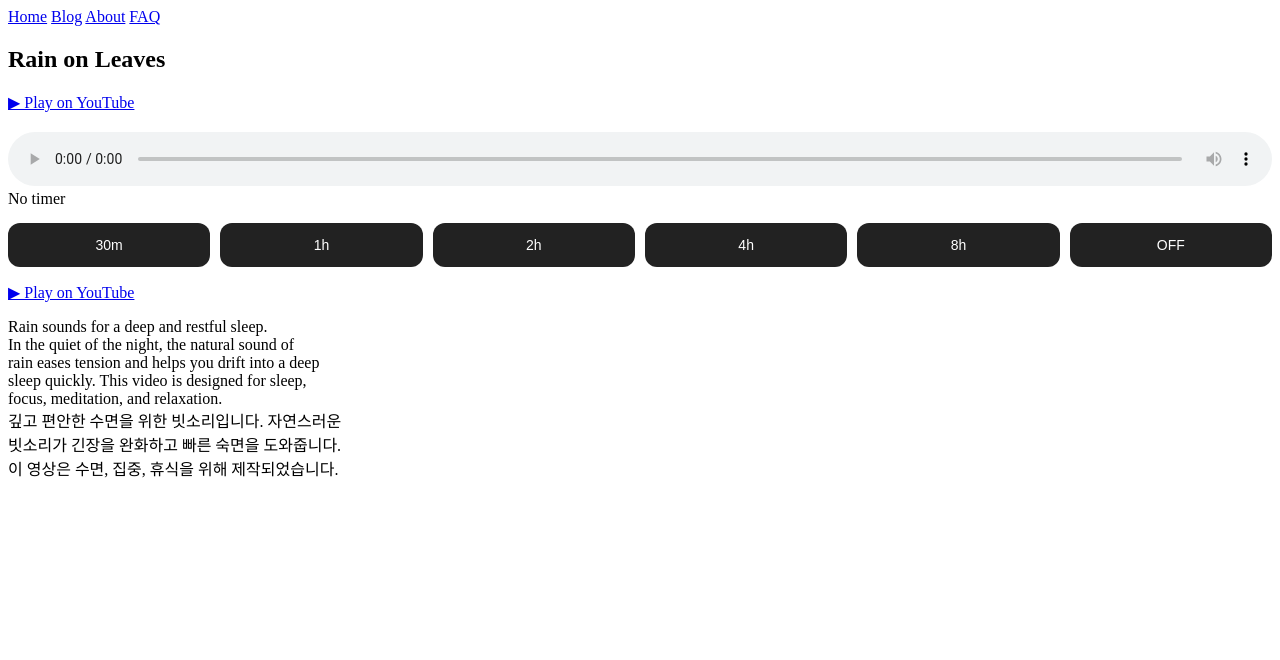
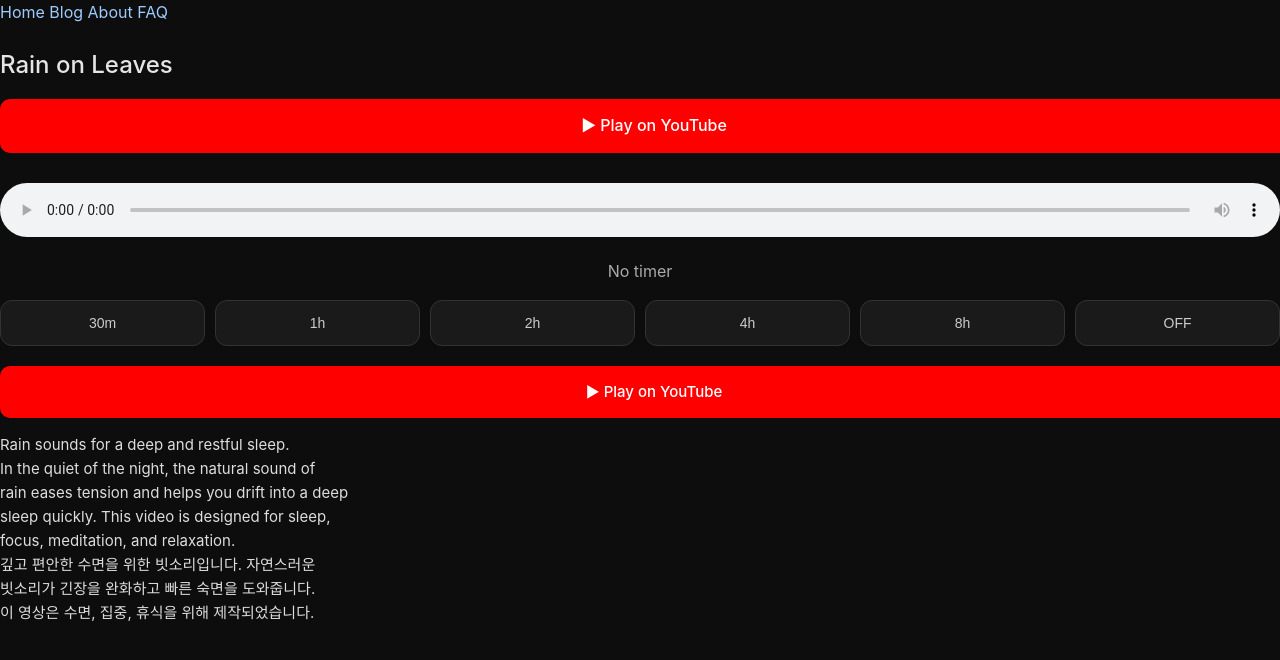
Before and after one commit to choijangwook/rain-deep-sleep, a Jekyll site: the page built from _posts/2026-04-20-Rain on Leaves.md, in a window 1280 px wide. Shown: the top 660 px of the page. Built offline with Jekyll 4.4.1, drawn with Linux system fonts in a browser that asks for light colours.

Commit message:
Update style.css

```diff
--- a/assets/css/style.css
+++ b/assets/css/style.css
@@ -1,3 +1,76 @@
+/* =========================
+   GLOBAL
+========================= */
+body {
+  margin: 0;
+  font-family: -apple-system, BlinkMacSystemFont, "Segoe UI", Roboto, Arial, sans-serif;
+  background-color: #0d0d0d;
+  color: #e5e5e5;
+  line-height: 1.6;
+}
+
+a {
+  color: #9ecbff;
+  text-decoration: none;
+}
+
+a:hover {
+  text-decoration: underline;
+}
+
+/* =========================
+   LAYOUT
+========================= */
+.container {
+  max-width: 900px;
+  margin: 0 auto;
+  padding: 20px;
+}
+
+h1 {
+  font-size: 24px;
+  font-weight: 500;
+  margin-bottom: 15px;
+}
+
+/* =========================
+   YOUTUBE BUTTON
+========================= */
+.youtube-button {
+  display: block;
+  width: 100%;
+  margin: 10px 0;
+  padding: 14px;
+  text-align: center;
+  background: #ff0000;
+  color: white;
+  font-weight: 500;
+  border-radius: 10px;
+  transition: 0.2s;
+}
+
+.youtube-button:hover {
+  background: #cc0000;
+}
+
+/* =========================
+   AUDIO
+========================= */
+audio {
+  width: 100%;
+  margin-top: 15px;
+}
+
+/* =========================
+   TIMER DISPLAY
+========================= */
+.timer-display {
+  margin-top: 15px;
+  font-size: 16px;
+  color: #aaa;
+  text-align: center;
+}
+
 /* =========================
    TIMER BUTTONS
 ========================= */
@@ -8,26 +81,69 @@
   flex-wrap: wrap;
 }
 
+/* 기본 버튼 */
 .timer-container button {
   flex: 1;
   padding: 14px;
   border-radius: 12px;
-  border: none;
-  background: #222;
-  color: white;
+  border: 1px solid #333;
+  background: #1a1a1a;
+  color: #ccc;
   cursor: pointer;
   font-size: 14px;
-  transition: 0.2s;
+  transition: all 0.15s ease;
 }
 
+/* hover */
 .timer-container button:hover {
-  background: #444;
+  background: #2a2a2a;
 }
 
-/* 🔥 선택된 버튼 */
+/* 🔥 눌리는 느낌 */
+.timer-container button:active {
+  transform: scale(0.96);
+}
+
+/* 🔥 선택된 버튼 (핵심) */
 .timer-container button.active {
   background: #4a90e2;
-  color: white;
-  font-weight: 600;
-  box-shadow: 0 0 10px rgba(74,144,226,0.5);
+  color: #fff;
+  font-weight: 700;
+  border: 1px solid #4a90e2;
+  box-shadow: 0 0 12px rgba(74,144,226,0.6);
+  transform: scale(1.05);
 }
+
+/* =========================
+   POST CONTENT
+========================= */
+.post {
+  margin-top: 20px;
+}
+
+.content {
+  margin-top: 20px;
+  font-size: 15px;
+  color: #ddd;
+}
+
+/* =========================
+   MOBILE
+========================= */
+@media (max-width: 768px) {
+
+  .timer-container {
+    flex-direction: column;
+  }
+
+  .timer-container button {
+    width: 100%;
+    font-size: 16px;
+    padding: 18px;
+  }
+
+  .youtube-button {
+    padding: 16px;
+    font-size: 16px;
+  }
+}
```
